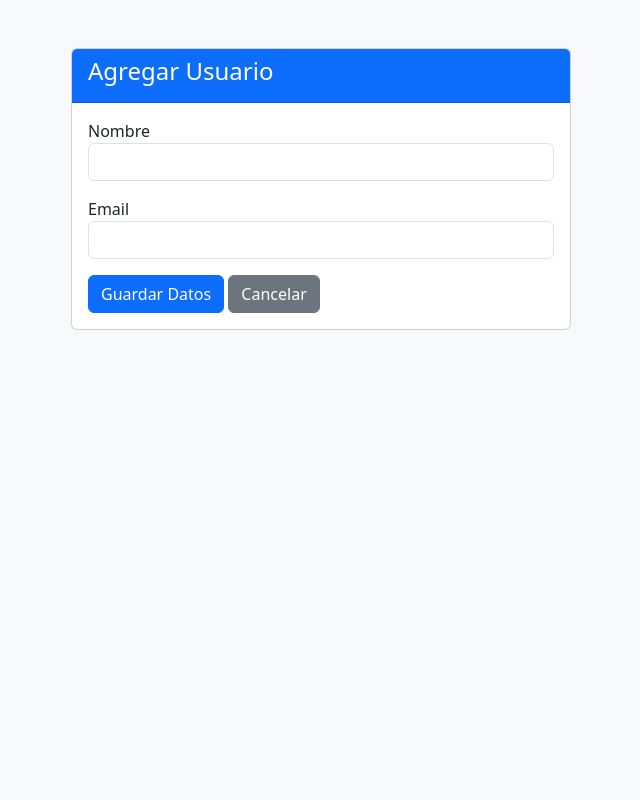
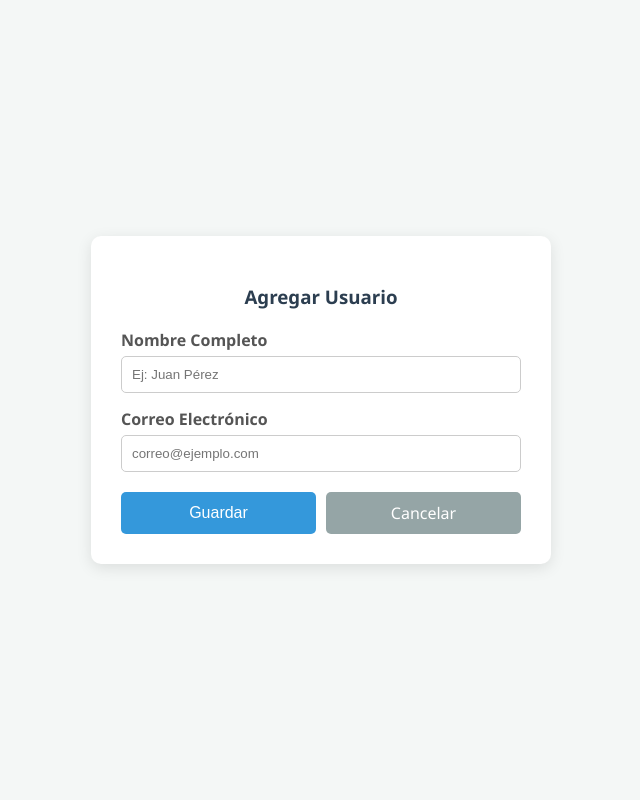
Before and after one commit to Maannuu22/crudform-python, a Flask app: page /add in a window 1280 px wide. Shown: the whole page, without its empty margins (319-959 px from the left). Run offline with Flask 3, Linux system fonts and the light colour scheme.

Commit message:
Refactor formulario.html with integrated CSS styles

```diff
--- a/templates/formulario.html
+++ b/templates/formulario.html
@@ -2,29 +2,87 @@
 <html lang="es">
 <head>
     <meta charset="UTF-8">
+    <meta name="viewport" content="width=device-width, initial-scale=1.0">
     <title>{{ titulo }}</title>
-    <link href="https://cdn.jsdelivr.net/npm/bootstrap@5.3.0/dist/css/bootstrap.min.css" rel="stylesheet">
+    <style>
+        /* CSS INTEGRADO */
+        body {
+            font-family: 'Segoe UI', Tahoma, Geneva, Verdana, sans-serif;
+            background-color: #f4f7f6;
+            display: flex;
+            justify-content: center;
+            align-items: center;
+            height: 100vh;
+            margin: 0;
+        }
+        .card {
+            background: white;
+            width: 100%;
+            max-width: 400px;
+            padding: 30px;
+            border-radius: 10px;
+            box-shadow: 0 4px 15px rgba(0,0,0,0.1);
+        }
+        .card-header {
+            margin-bottom: 20px;
+            text-align: center;
+            color: #2c3e50;
+        }
+        .form-group {
+            margin-bottom: 15px;
+        }
+        label {
+            display: block;
+            margin-bottom: 5px;
+            font-weight: bold;
+            color: #555;
+        }
+        input[type="text"], input[type="email"] {
+            width: 100%;
+            padding: 10px;
+            border: 1px solid #ccc;
+            border-radius: 5px;
+            box-sizing: border-box; /* Importante para el ancho total */
+        }
+        .actions {
+            margin-top: 20px;
+            display: flex;
+            gap: 10px;
+        }
+        .btn {
+            flex: 1;
+            padding: 10px;
+            border-radius: 5px;
+            text-decoration: none;
+            text-align: center;
+            font-size: 16px;
+            border: none;
+            cursor: pointer;
+        }
+        .btn-save { background-color: #3498db; color: white; }
+        .btn-cancel { background-color: #95a5a6; color: white; }
+        .btn:hover { opacity: 0.9; }
+    </style>
 </head>
-<body class="bg-light">
-    <div class="container mt-5">
-        <div class="card mx-auto" style="max-width: 500px;">
-            <div class="card-header bg-primary text-white"><h4>{{ titulo }}</h4></div>
-            <div class="card-body">
-                <form method="POST">
-                    <div class="mb-3">
-                        <label>Nombre</label>
-                        <!-- Si existe 'usuario', ponemos su valor (para editar) -->
-                        <input type="text" name="nombre" class="form-control" value="{{ usuario.name if usuario else '' }}" required>
-                    </div>
-                    <div class="mb-3">
-                        <label>Email</label>
-                        <input type="email" name="email" class="form-control" value="{{ usuario.email if usuario else '' }}" required>
-                    </div>
-                    <button type="submit" class="btn btn-primary">Guardar Datos</button>
-                    <a href="/" class="btn btn-secondary">Cancelar</a>
-                </form>
+<body>
+    <div class="card">
+        <div class="card-header">
+            <h3>{{ titulo }}</h3>
+        </div>
+        <form method="POST">
+            <div class="form-group">
+                <label>Nombre Completo</label>
+                <input type="text" name="nombre" value="{{ usuario.nombre if usuario else '' }}" placeholder="Ej: Juan Pérez" required>
             </div>
-        </div>
+            <div class="form-group">
+                <label>Correo Electrónico</label>
+                <input type="email" name="email" value="{{ usuario.email if usuario else '' }}" placeholder="correo@ejemplo.com" required>
+            </div>
+            <div class="actions">
+                <button type="submit" class="btn btn-save">Guardar</button>
+                <a href="/" class="btn btn-cancel">Cancelar</a>
+            </div>
+        </form>
     </div>
 </body>
 </html>
```
